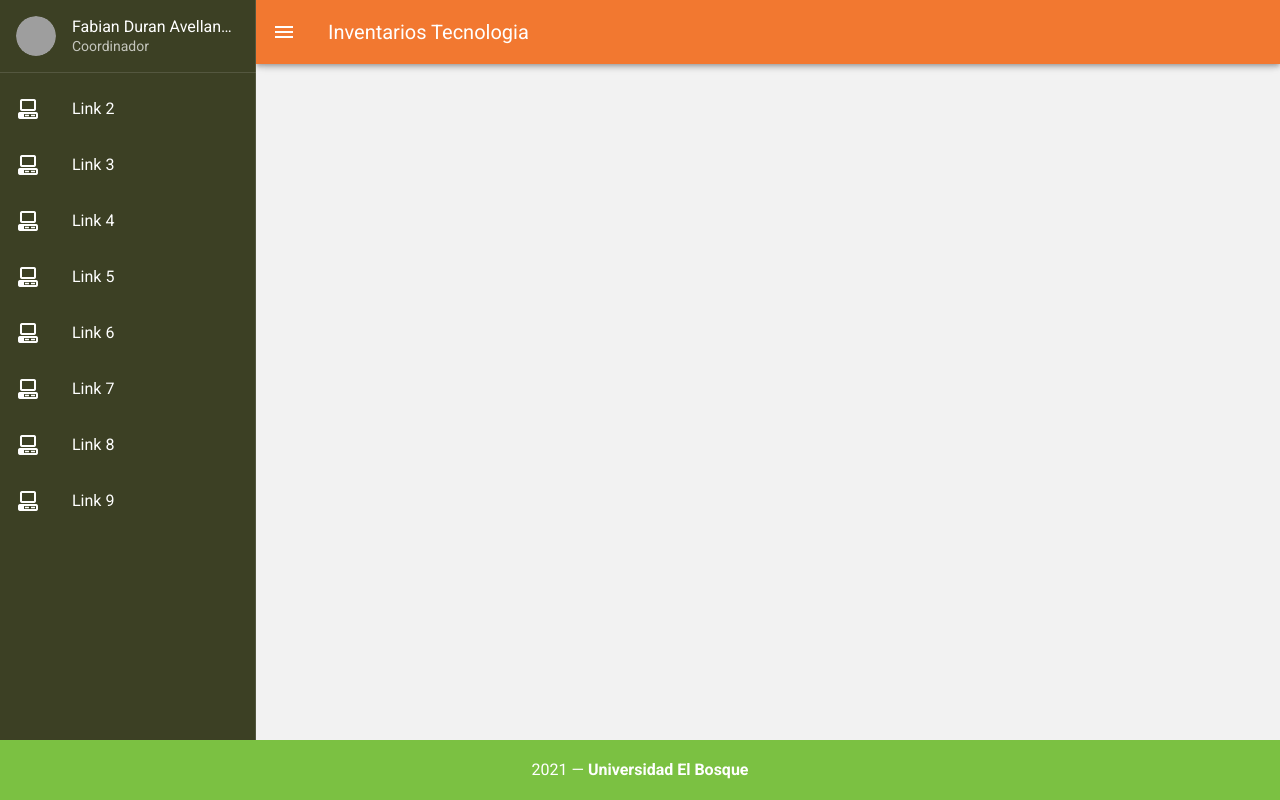
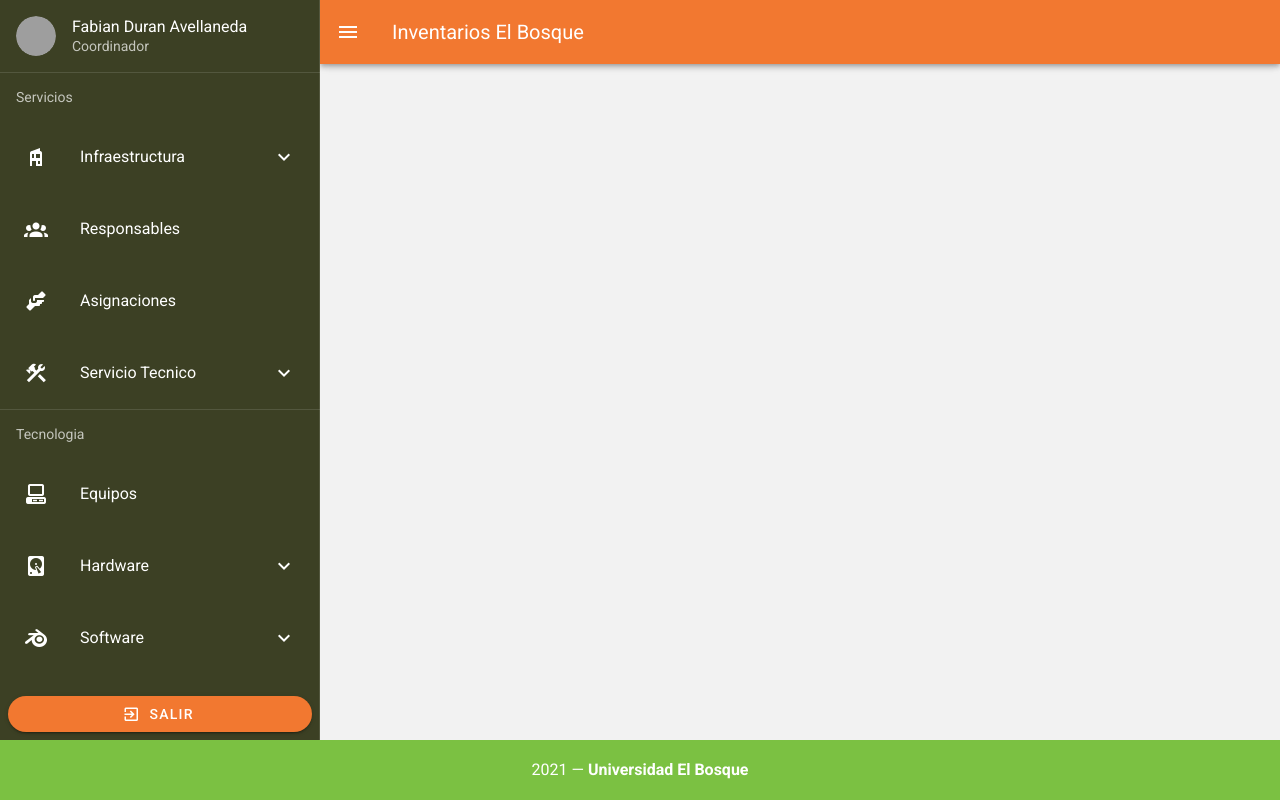
Before and after one commit to ingfabianduran/inventarios-bosque, a Nuxt app: page /espacios in a window 1280 px wide. Built offline with nearby package versions, Linux system fonts and the light colour scheme; grey boxes are pictures that could not be loaded.

Commit message:
Se lista todos los links en el navigation drawer

```diff
--- a/components/Layout/Bar.vue
+++ b/components/Layout/Bar.vue
@@ -4,14 +4,14 @@
     color="#F27830"
     dark>
     <v-app-bar-nav-icon @click="changeNavigation"></v-app-bar-nav-icon>
-    <v-toolbar-title>Inventarios Tecnologia</v-toolbar-title>
+    <v-toolbar-title>Inventarios El Bosque</v-toolbar-title>
   </v-app-bar>
 </template>
 <script>
   export default {
     data() {
       return {
-        navigation: true
+        navigation: true,
       }
     },
     methods: {
--- /dev/null
+++ b/components/Layout/ListNavigation.vue
@@ -0,0 +1,47 @@
+<template>
+  <div>
+    <v-subheader>{{ categoria }}</v-subheader>
+    <v-list
+      v-for="(link, i) in links"
+      :key="i"
+      rounded>
+      <template v-if="link.subtitulos">
+        <v-list-group
+          :prepend-icon="link.icon"
+          no-action
+          color="#F27830">
+          <template v-slot:activator>
+            <v-list-item-content>
+              <v-list-item-title v-text="link.titulo"></v-list-item-title>
+            </v-list-item-content>
+          </template>
+          <v-list-item
+            v-for="(subLink, j) in link.subtitulos"
+            :key="j"
+            link>
+            <v-list-item-content>
+              <v-list-item-title v-text="subLink.titulo"></v-list-item-title>
+            </v-list-item-content>
+          </v-list-item>
+        </v-list-group>
+      </template>
+      <template v-else>
+        <v-list-item
+          link>
+          <v-list-item-icon>
+            <v-icon>{{ link.icon }}</v-icon>
+          </v-list-item-icon>
+          <v-list-item-title>{{ link.titulo }}</v-list-item-title>
+        </v-list-item>
+      </template>
+    </v-list>
+  </div>
+</template>
+<script>
+  export default {
+    props: {
+      categoria: String,
+      links: Array
+    }
+  }
+</script>
--- a/components/Layout/Navigation.vue
+++ b/components/Layout/Navigation.vue
@@ -3,7 +3,9 @@
     v-model="isView"
     app
     dark
-    color="#3C4024">
+    color="#3C4024"
+    width="320"
+    class="mx-auto">
     <template v-slot:prepend>
       <v-list-item two-line>
         <v-list-item-avatar>
@@ -16,25 +18,71 @@
       </v-list-item>
     </template>
     <v-divider></v-divider>
-    <v-list>
-      <v-list-item
-        v-for="i in 8"
-        :key="i"
-        link>
-          <v-list-item-icon>
-            <v-icon>mdi-desktop-classic</v-icon>
-          </v-list-item-icon>
-          <v-list-item-content>
-            <v-list-item-title>{{ `Link ${ i + 1 }` }}</v-list-item-title>
-          </v-list-item-content>
-        </v-list-item>
-    </v-list>
+    <ListNavigation
+      categoria="Servicios"
+      :links="servicios" />
+    <v-divider></v-divider>
+    <ListNavigation
+      categoria="Tecnologia"
+      :links="tecnologias" />
+    <template v-slot:append>
+      <div class="pa-2">
+        <v-btn
+          block
+          color="#F27830"
+          rounded>
+          <v-icon left>
+            mdi-exit-to-app
+          </v-icon>
+          Salir
+        </v-btn>
+      </div>
+    </template>
   </v-navigation-drawer>
 </template>
 <script>
+  import ListNavigation from '~/components/Layout/ListNavigation';
+
   export default {
+    data() {
+      return {
+        servicios: [
+          { titulo: 'Infraestructura', icon: 'mdi-home-modern', subtitulos: [
+            { titulo: 'Edificios', link: '#' },
+            { titulo: 'Dependencias', link: '#' },
+            { titulo: 'Espacios', link: '#' },
+          ] },
+          { titulo: 'Responsables', icon: 'mdi-account-group', link: '#' },
+          { titulo: 'Asignaciones', icon: 'mdi-handshake', link: '#' },
+          { titulo: 'Servicio Tecnico', icon: 'mdi-hammer-wrench', link: '#', subtitulos: [
+            { titulo: 'Categorias', link: '#' },
+            { titulo: 'Especialistas', link: '#' },
+            { titulo: 'Mantenimientos', link: '#' }
+          ] },
+        ],
+        tecnologias: [
+          { titulo: 'Equipos', icon: 'mdi-desktop-classic' },
+          { titulo: 'Hardware', icon: 'mdi-harddisk', subtitulos: [
+            { titulo: 'Discos Duros', link: '#' },
+            { titulo: 'Memorias Ram', link: '#' },
+            { titulo: 'Procesadores', link: '#' },
+            { titulo: 'Pantallas', link: '#' },
+          ] },
+          { titulo: 'Software', icon: 'mdi-blender-software', subtitulos: [
+            { titulo: 'Sistemas Operativos', link: '#' },
+            { titulo: 'Programas', link: '#' },
+          ] },
+          { titulo: 'Redes', icon: 'mdi-ip-network', subtitulos: [
+            { titulo: 'Direcciones Mac', link: '#' },
+          ] },
+        ]
+      }
+    },
     props: {
       isView: Boolean
+    },
+    components: {
+      ListNavigation
     }
   }
 </script>
--- a/nuxt.config.js
+++ b/nuxt.config.js
@@ -3,7 +3,7 @@
   head: {
     title: 'inventarios-bosque',
     htmlAttrs: {
-      lang: 'en'
+      lang: 'es'
     },
     meta: [
       { charset: 'utf-8' },
```
